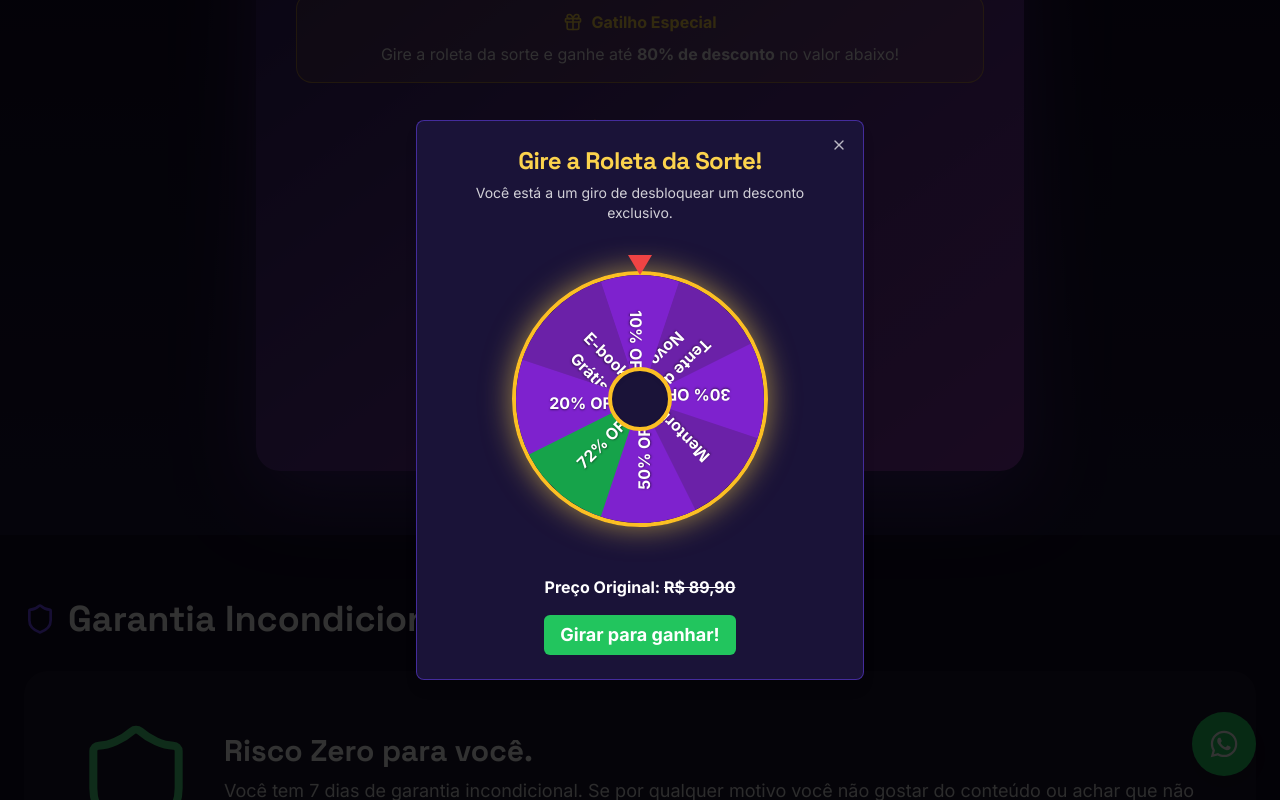
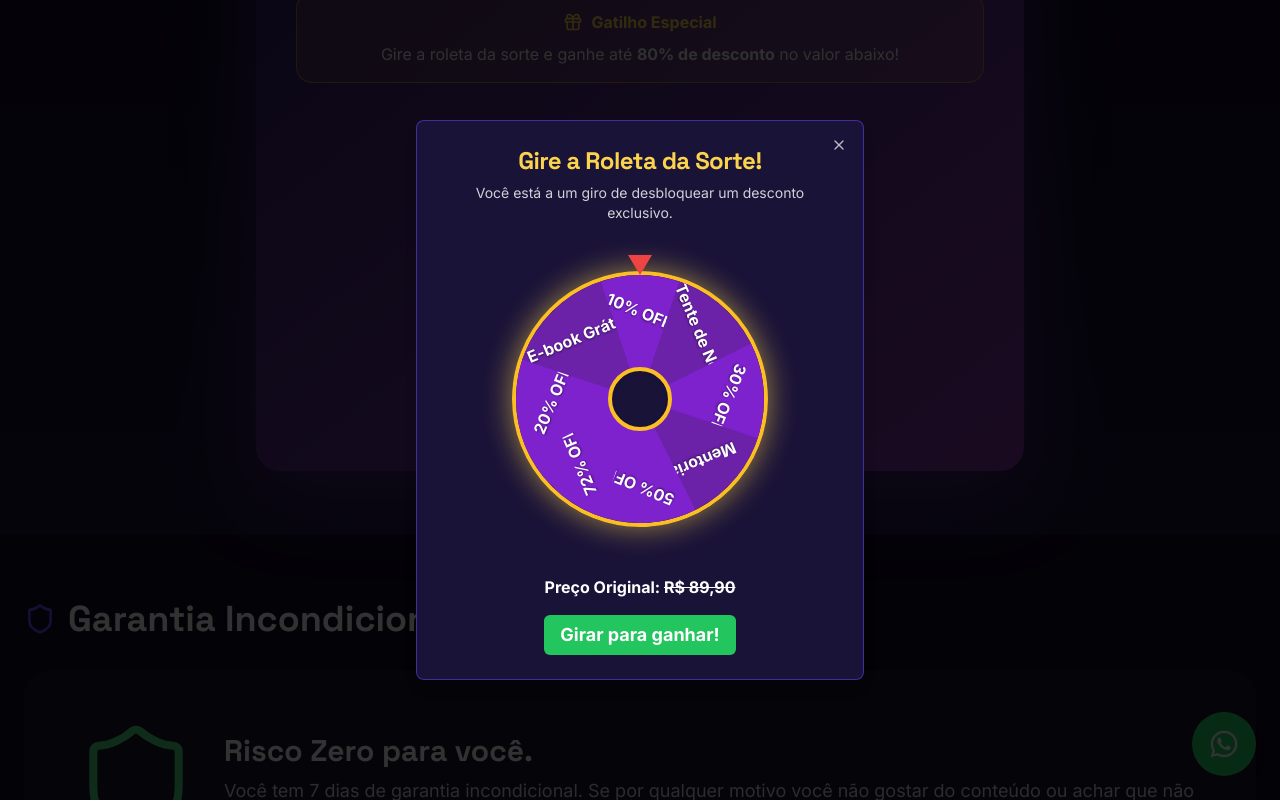
Before and after one commit to leosabbadin/lpenem-roleta, a Next.js app: page / in a window 1280 px wide. Both pictures are taken after a click on the button "Descubra seu desconto". Shown: the part 4574-5374 px from the top of the page. Built offline with nearby package versions, Linux system fonts and the light colour scheme.

Commit message:
aumente a distancia das escritas para o centro um pouco, para melhorar a

```diff
--- a/src/components/landing/roulette-popup.tsx
+++ b/src/components/landing/roulette-popup.tsx
@@ -25,7 +25,7 @@ const prizes = [
   { text: '30% OFF', color: 'bg-purple-700' },
   { text: 'Mentoria', color: 'bg-purple-800' },
   { text: '50% OFF', color: 'bg-purple-700' },
-  { text: '72% OFF', color: 'bg-green-600' },
+  { text: '72% OFF', color: 'bg-purple-700' }, // This will be the winning prize
   { text: '20% OFF', color: 'bg-purple-700' },
   { text: 'E-book Grátis', color: 'bg-purple-800' },
 ];
@@ -95,15 +95,18 @@ export function RoulettePopup({ open, onOpenChange }: RoulettePopupProps) {
             )}
             style={
               {
-                // Custom property for the animation end state. 360 * 10 rounds + final position
-                '--final-rotation': `${360 * 10 - (360 / prizes.length) * WINNING_INDEX - 360 / prizes.length / 2}deg`,
+                '--final-rotation': `${
+                  360 * 10 -
+                  (360 / prizes.length) * WINNING_INDEX -
+                  360 / prizes.length / 2
+                }deg`,
               } as React.CSSProperties
             }
           >
             {prizes.map((prize, i) => {
               const angle = 360 / prizes.length;
               const rotation = angle * i;
-              const prizeColor = i === WINNING_INDEX ? 'bg-green-600' : prize.color;
+              const prizeColor = prize.color;
 
               return (
                 <div
@@ -114,7 +117,7 @@ export function RoulettePopup({ open, onOpenChange }: RoulettePopupProps) {
                   <div
                     className={cn(
                       'absolute left-1/2 top-0 flex h-1/2 w-1/2 origin-bottom-left items-start justify-center pt-4 text-center',
-                      isSpinning ? prize.color : (i === WINNING_INDEX ? prize.color : prize.color),
+                      prizeColor,
                       'border-r border-amber-400/50'
                     )}
                     style={{
@@ -125,16 +128,8 @@ export function RoulettePopup({ open, onOpenChange }: RoulettePopupProps) {
                     <span
                       className="block transform-gpu font-bold text-white"
                       style={{
-                        transform: `rotate(${angle / 2}deg) translate(0px, 10px) rotate(-${angle / 2}deg)`,
-                         textShadow: '0 1px 2px rgba(0,0,0,0.5)',
-                         writingMode: 'vertical-rl',
-                         transformOrigin: 'center',
-                         textAlign: 'center',
-                         display: 'flex',
-                         justifyContent: 'center',
-                         alignItems: 'center',
-                         height: '100%',
-                         paddingBottom: '20px',
+                        transform: `translateY(8px) rotate(${angle / 2}deg)`,
+                        textShadow: '0 1px 2px rgba(0,0,0,0.5)',
                       }}
                     >
                       {prize.text}
```
